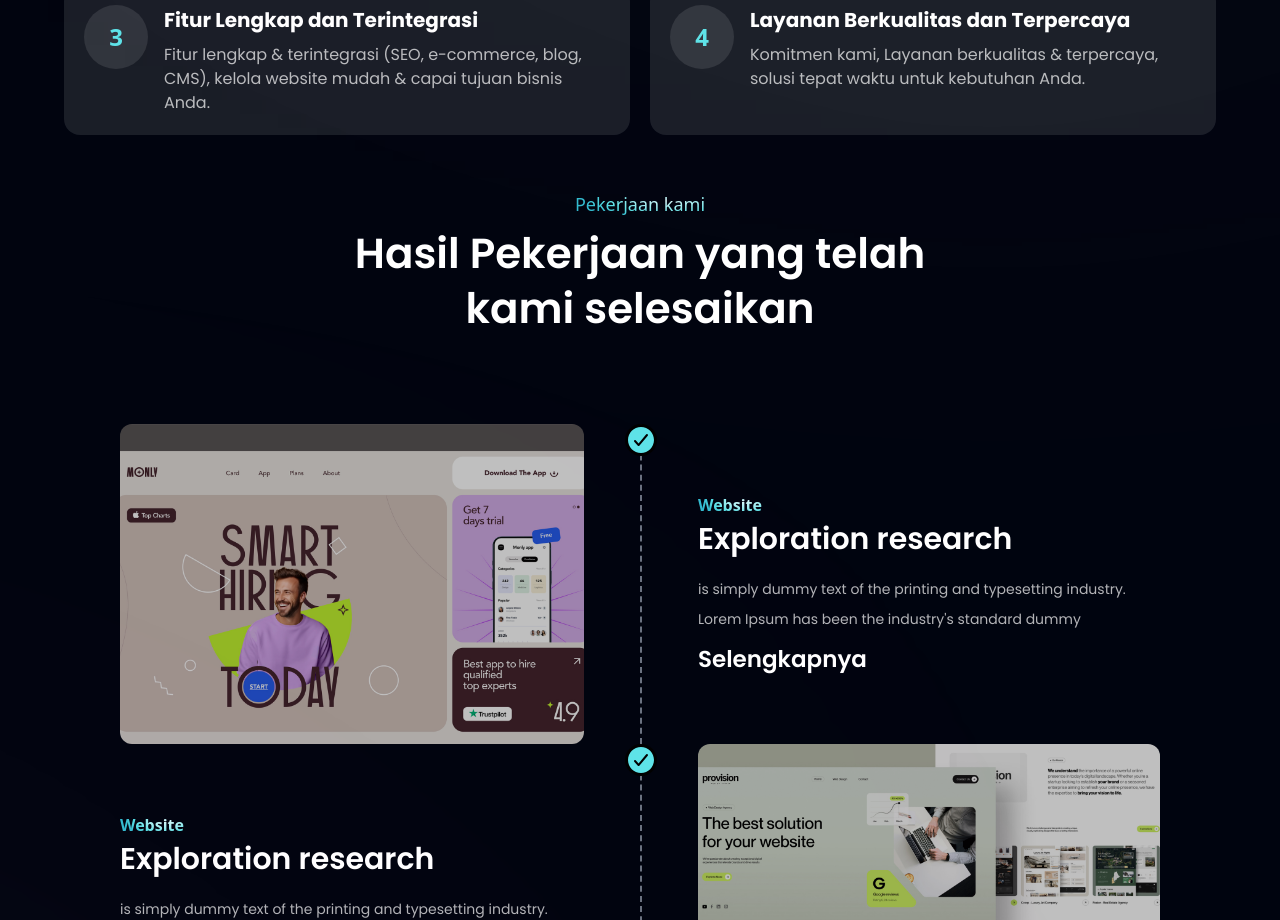
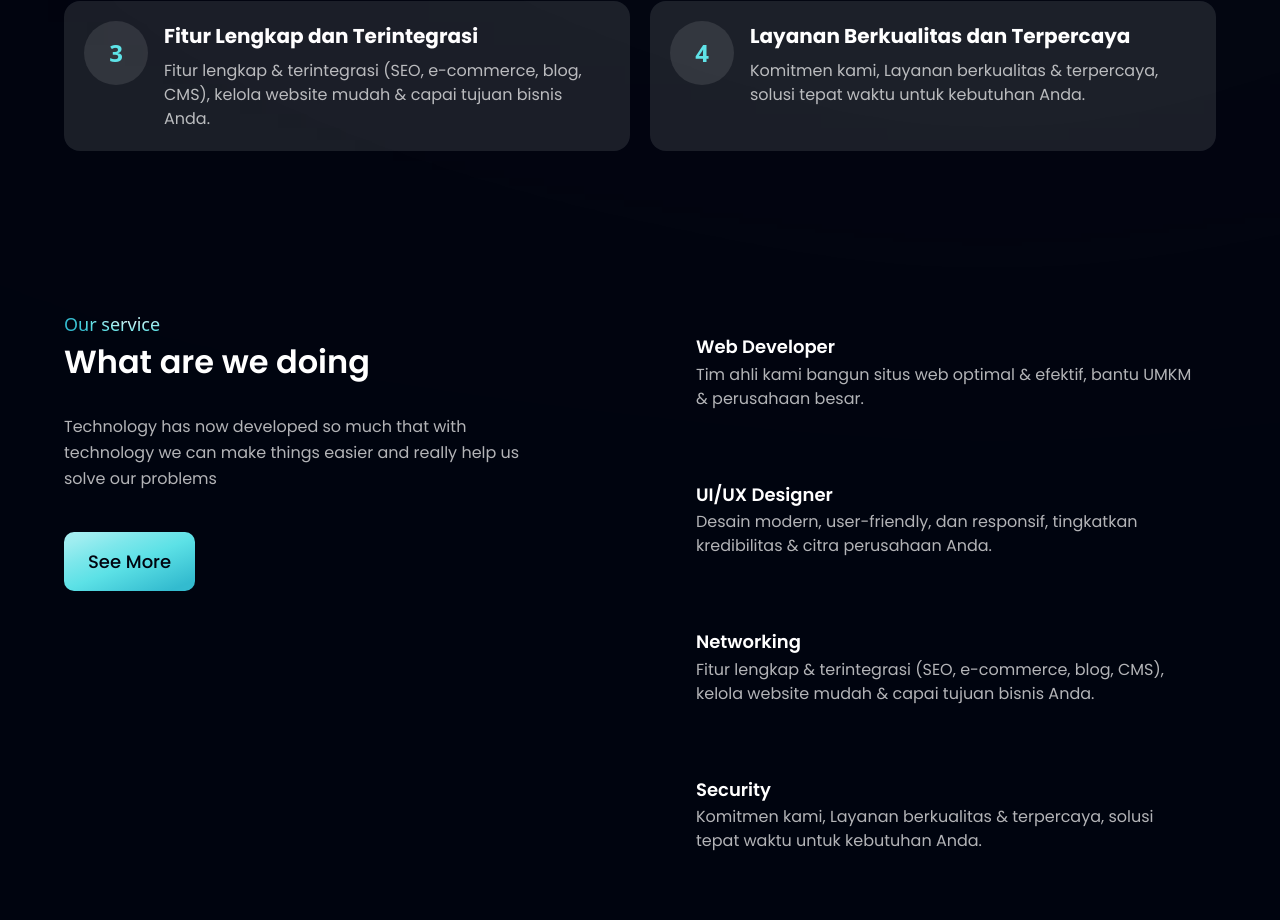
Before and after one commit to ZoD3V/vour.dev, a React (Vite) app: page / in a window 1280 px wide. Shown: the part 1362-2282 px from the top of the page. Built offline with nearby package versions, Linux system fonts and the light colour scheme.

Commit message:
update/clients

```diff
--- a/src/App.jsx
+++ b/src/App.jsx
@@ -20,7 +20,7 @@ function App() {
         <div className={`${styles.boxWidth}`}>
           <Stats/>
           <Business/>
-          {/* <Clients/> */}
+          <Clients/>
           <Billing/>
           <CardDeal/>
           <Contact/>
--- a/src/components/Billing.jsx
+++ b/src/components/Billing.jsx
@@ -13,7 +13,7 @@ const Billing = () => {
       initial="hidden"
       whileInView="show"
       viewport={{ once: true, amount: 0.25 }}
-      className={`${styles.flexCenter} flex-col md:mb-28 mb-14 mt-18 gap-2 relative z-[5]`}
+      className={`${styles.flexCenter} flex-col sm:mb-24 mb-10 mt-10 gap-2 relative z-[5]`}
     >
       {/* gradient start */}
       <div className="hidden lg:absolute z-[3] -left-1/2 top-0 w-[40%] h-[40%] rounded-full pink__gradient" />
--- a/src/components/Business.jsx
+++ b/src/components/Business.jsx
@@ -1,9 +1,9 @@
-import React from 'react'
-import {features} from '../constants'
-import styles from '../style'
+import React from "react";
+import { features } from "../constants";
+import styles from "../style";
 import { motion } from "framer-motion";
-import { fadeIn,staggerContainer } from "../utils/motions";
-import { TypingText } from './CustomTexts';
+import { fadeIn, staggerContainer } from "../utils/motions";
+import { TypingText } from "./CustomTexts";
 
 const Business = () => {
   return (
@@ -11,19 +11,21 @@ const Business = () => {
       variants={staggerContainer}
       initial="hidden"
       whileInView="show"
-      viewport={{once:true,amount:0.25}}
-      className={`${styles.flexCenter} flex-col sm:mb-14 mb-10 mt-10 gap-2`}
+      viewport={{ once: true, amount: 0.25 }}
+      className={`${styles.flexCenter} flex-col sm:mb-24 mb-10 mt-10 gap-2`}
     >
-      <TypingText title="Digitalkan bisnis Anda sekarang juga"/>
+      <TypingText title="Digitalkan bisnis Anda sekarang juga" />
       <motion.h1
-      variants={fadeIn('up','tween',0.2,1)}
-      className="font-poppins font-semibold text-white ss:text-[42px] text-[30px] leading-[42px] md:leading-[55px] max-w-full md:max-w-[600px] text-center mb-3 sm:mb-10">
+        variants={fadeIn("up", "tween", 0.2, 1)}
+        className="font-poppins font-semibold text-white ss:text-[42px] text-[30px] leading-[42px] md:leading-[55px] max-w-full md:max-w-[600px] text-center mb-3 sm:mb-10"
+      >
         Kenapa anda harus mengunakan jasa kami
       </motion.h1>
 
       <motion.div
-      variants={fadeIn('up','tween',0.2,1)}
-      className="grid grid-cols-1 sm:grid-cols-2 gap-5 mt-10">
+        variants={fadeIn("up", "tween", 0.2, 1)}
+        className="grid grid-cols-1 sm:grid-cols-2 gap-5 mt-10"
+      >
         {features.map((item, index) => (
           <div
             key={item.id}
@@ -36,7 +38,9 @@ const Business = () => {
               <h4 className="font-poppins font-bold md:text-[20px] text-[15px] sm:text-[18px] text-white">
                 {item.title}
               </h4>
-              <p className={`font-poppins font-normal md:text-[16px] sm:text-[14px] text-[12px] text-dimWhite`}>
+              <p
+                className={`font-poppins font-normal md:text-[16px] sm:text-[14px] text-[12px] text-dimWhite`}
+              >
                 {item.content}
               </p>
             </div>
@@ -45,6 +49,6 @@ const Business = () => {
       </motion.div>
     </motion.section>
   );
-}
+};
 
-export default Business
+export default Business;
--- /dev/null
+++ b/src/components/Button.jsx
@@ -0,0 +1,9 @@
+import React from "react";
+
+const Button = ({ styles,text }) => (
+  <button type="button" className={`py-4 px-6 font-poppins font-medium text-[18px] text-primary bg-blue-gradient rounded-[10px] outline-none ${styles}`}>
+    {text}
+  </button>
+);
+
+export default Button;
--- a/src/components/CardDeal.jsx
+++ b/src/components/CardDeal.jsx
@@ -2,6 +2,7 @@ import React from "react";
 import styles from "../style";
 import { motion } from "framer-motion";
 import { fadeIn, staggerContainer } from "../utils/motions";
+import Button from "./Button";
 
 const CardDeal = () => {
   return (
@@ -10,7 +11,7 @@ const CardDeal = () => {
       initial="hidden"
       whileInView="show"
       viewport={{ once: true, amount: 0.25 }}
-      className={`${styles.flexCenter}  flex-col md:mb-28 mb-14 mt-14 md:mt-24 gap-2 relative z-[5]`}
+      className={`${styles.flexCenter}  flex-col sm:mb-24 mb-10 mt-10 gap-2 relative z-[5]`}
     >
       <motion.div
         variants={fadeIn("up", "tween", 0.2, 1)}
@@ -28,9 +29,7 @@ const CardDeal = () => {
           </p>
         </div>
 
-        <button className="py-4 px-5 button-gradient rounded-lg">
-          Get Started
-        </button>
+        <Button text='Get Started'/>
       </motion.div>
       <div className="absolute z-[3] -left-1/2 top-0 w-[50%] h-[50%] rounded-full white__gradient" />
       <div className="absolute z-[0] w-[50%] h-[50%] -left-1/2 bottom-0 rounded-full pink__gradient" />{" "}
--- a/src/components/Clients.jsx
+++ b/src/components/Clients.jsx
@@ -1,15 +1,64 @@
-import React, { useState } from "react";
-import styles from "../style";
+import { clients } from "../constants";
+import styles, { layout } from "../style";
+import Button from "./Button";
 import { motion } from "framer-motion";
-import { slideIn, staggerContainer, fadeIn } from "../utils/motions";
+import { fadeIn, staggerContainer } from "../utils/motions";
 import { TypingText } from "./CustomTexts";
-import { ourTeams } from "../constants";
-import { headset } from "../assets";
+
+const FeatureCard = ({ icon, title, content, index }) => (
+  <motion.div
+  variants={fadeIn('left', 'spring', index * 0.5, 0.75)}
+    className={`flex flex-row p-6 rounded-[20px] ${
+      index !== clients.length - 1 ? "mb-6" : "mb-0"
+    } feature-card`}
+  >
+    <div className="flex-1 flex flex-col ml-3">
+      <h4 className="font-poppins font-semibold text-white text-[18px] leading-[23.4px] mb-1">
+        {title}
+      </h4>
+      <p className="font-poppins font-normal text-dimWhite text-[16px] leading-[24px]">
+        {content}
+      </p>
+    </div>
+  </motion.div>
+);
 
 const Clients = () => {
+  return (
+    <motion.section
+      variants={staggerContainer}
+      initial="hidden"
+      whileInView="show"
+      viewport={{ once: true, amount: 0.25 }}
+      id="client"
+      className={`${layout.section} sm:mb-24 mb-10 mt-10`}
+    >
+      <div className={`${layout.sectionInfo}`}>
+        <TypingText title="Our service" />
 
-  return (
-  <div>apa</div>
+        <motion.h2
+          variants={fadeIn("up", "tween", 0.2, 1)}
+          className="font-poppins font-semibold text-white ss:text-[32px] text-[24px] max-w-full text-center md:text-start"
+        >
+          What are we doing
+        </motion.h2>
+        <motion.p
+          variants={fadeIn("up", "tween", 0.2, 1)}
+          className={`${styles.paragraph} max-w-[470px] mt-7`}
+        >
+          Technology has now developed so much that with technology we can make
+          things easier and really help us solve our problems
+        </motion.p>
+
+        <Button styles={`mt-10`} text={"See More"} />
+      </div>
+
+      <div className={`${layout.sectionImg} flex-col`}>
+        {clients.map((feature, index) => (
+          <FeatureCard key={feature.id} {...feature} index={index} />
+        ))}
+      </div>
+    </motion.section>
   );
 };
 
--- a/src/components/Stats.jsx
+++ b/src/components/Stats.jsx
@@ -1,8 +1,8 @@
-import React from 'react'
-import {stats} from '../constants'
-import styles from '../style'
+import React from "react";
+import { stats } from "../constants";
+import styles from "../style";
 import { motion } from "framer-motion";
-import { slideIn,staggerContainer } from "../utils/motions";
+import { slideIn, staggerContainer } from "../utils/motions";
 
 const Stats = () => {
   return (
@@ -10,12 +10,15 @@ const Stats = () => {
       variants={staggerContainer}
       initial="hidden"
       whileInView="show"
-  viewport={{once:true,amount:0.25}}
-  className={`${styles.flexCenter} sm:flex-row flex-col sm:mb-20 mb-10 mt-10`}>
+      viewport={{ once: true, amount: 0.25 }}
+      className={`${styles.flexCenter} sm:flex-row flex-col sm:mb-24 mb-10 mt-10`}
+    >
       {stats.map((stat) => (
         <motion.div
-      variants={slideIn('down','tween',0.2,1)}
-      key={stat.id} className={`flex-1 flex justify-start items-center flex-row`} >
+          variants={slideIn("down", "tween", 0.2, 1)}
+          key={stat.id}
+          className={`flex-1 flex justify-start items-center flex-row`}
+        >
           <h4 className="font-poppins font-semibold md:text-[28px] sm:text-[22px] text-[20px] xs:leading-[45px] leading-[40px] text-white">
             {stat.value}
           </h4>
@@ -26,6 +29,6 @@ const Stats = () => {
       ))}
     </motion.section>
   );
-}
+};
 
 export default Stats;
--- a/src/constants/index.js
+++ b/src/constants/index.js
@@ -44,6 +44,33 @@ export const features = [
     {
     id: "feature-4",
     title: "Layanan Berkualitas dan Terpercaya",
+    content:
+      "Komitmen kami, Layanan berkualitas & terpercaya, solusi tepat waktu untuk kebutuhan Anda.",
+  },
+];
+
+export const clients = [
+  {
+    id: 1,
+    title: "Web Developer",
+    content:
+      "Tim ahli kami bangun situs web optimal & efektif, bantu UMKM & perusahaan besar.",
+  },
+  {
+    id: 2,
+    title: "UI/UX Designer",
+    content:
+      "Desain modern, user-friendly, dan responsif, tingkatkan kredibilitas & citra perusahaan Anda.",
+  },
+  {
+    id: 3,
+    title: "Networking",
+    content:
+      "Fitur lengkap & terintegrasi (SEO, e-commerce, blog, CMS), kelola website mudah & capai tujuan bisnis Anda.",
+  },
+  {
+    id: 4,
+    title: "Security",
     content:
       "Komitmen kami, Layanan berkualitas & terpercaya, solusi tepat waktu untuk kebutuhan Anda.",
   },
--- a/src/style.js
+++ b/src/style.js
@@ -2,10 +2,10 @@ const styles = {
   boxWidth: "xl:max-w-[1280px] w-full",
 
   heading2: "font-poppins font-semibold xs:text-[48px] text-[40px] text-white xs:leading-[76.8px] leading-[66.8px] w-full",
-  paragraph: "font-poppins font-normal text-dimWhite text-[18px] leading-[30.8px]",
+  paragraph: "font-poppins font-normal text-dimWhite text-[16px] leading-[25.8px]",
 
   flexCenter: "flex justify-center items-center",
-  flexStart: "flex justify-center items-start",
+  flexStart: "flex justify-start items-start",
 
   paddingX: "sm:px-16 px-6",
   paddingY: "sm:py-16 py-6",
```
Lines whose indentation alone changed are shown as unchanged.
